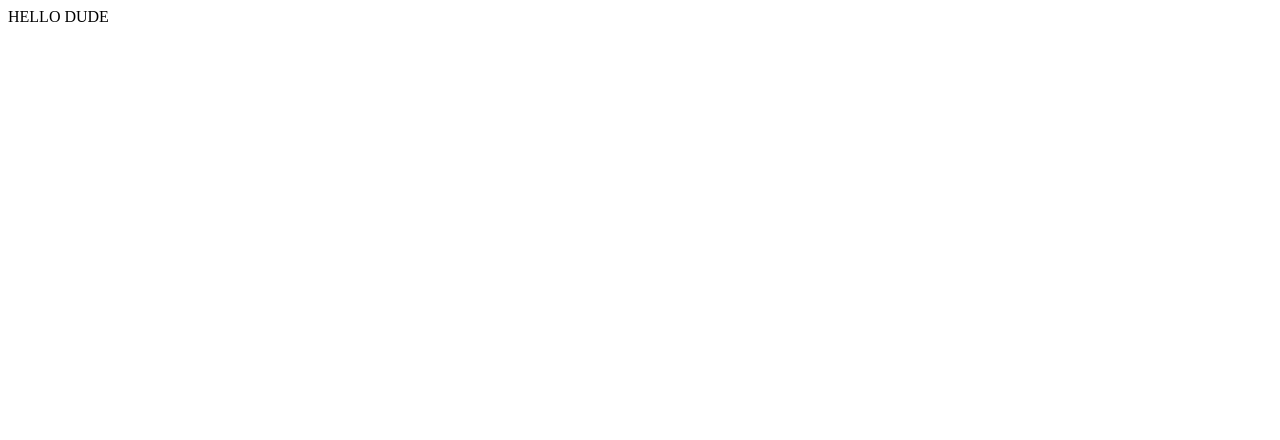
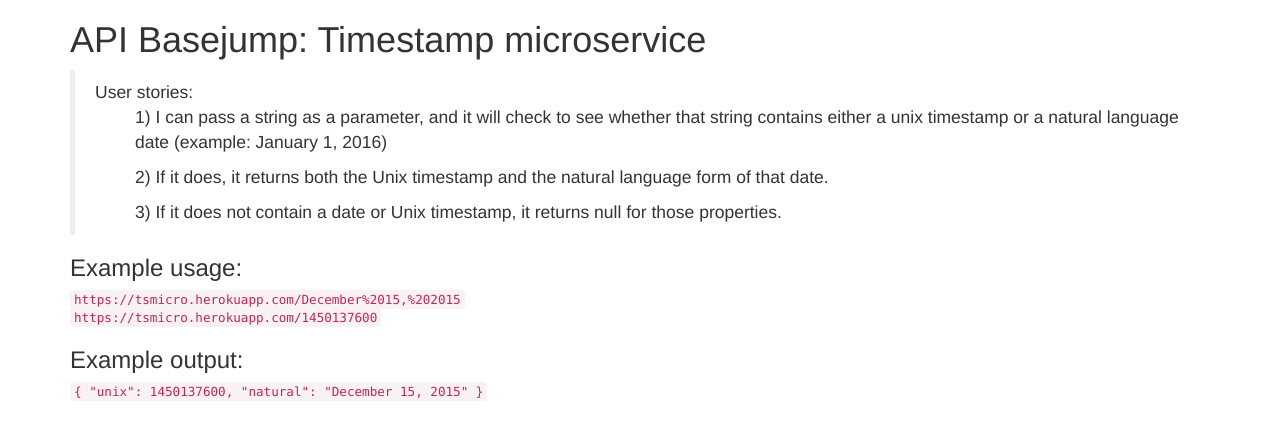
Before and after one commit to hridayns/ts-microservice, a website: page public/index.html in a window 1280 px wide. Drawn offline with nearby package versions, Linux system fonts and the light colour scheme.

Commit message:
final commit on 22/5/17

```diff
--- /dev/null
+++ b/Procfile.txt
@@ -0,0 +1 @@
+web: node index.js
--- a/index.js
+++ b/index.js
@@ -36,7 +36,6 @@
   //getTime() returns number of milliseconds. Convert them to seconds by dividing it by 1000
   var offset = date.getTimezoneOffset();//to get the difference between UTC and local time
   var unixTs = date.getTime()/1000 - (offset*60);
-  console.log(offset + " " + unixTs);
   return unixTs;
 }
 function genNatural(date) {
--- a/package.json
+++ b/package.json
@@ -4,7 +4,8 @@
   "description": "",
   "main": "index.js",
   "scripts": {
-    "test": "echo \"Error: no test specified\" && exit 1"
+    "test": "echo \"Error: no test specified\" && exit 1",
+	"start": "node index.js"
   },
   "keywords": [],
   "author": "",
--- a/public/index.html
+++ b/public/index.html
@@ -1,8 +1,30 @@
 <html>
 <head>
 <title>Static page</title>
+<link rel="stylesheet" href="https://maxcdn.bootstrapcdn.com/bootstrap/3.3.6/css/bootstrap.min.css">
 </head>
 <body>
-  HELLO DUDE
+  <div class="container">
+            <h1 class="header">
+                API Basejump: Timestamp microservice
+            </h1>
+            <blockquote>
+                User stories:
+                <ul>1) I can pass a string as a parameter, and it will check to see whether that string
+                contains either a unix timestamp or a natural language date (example: January 1, 2016)</ul>
+                <ul>2) If it does, it returns both the Unix timestamp and the natural language form of that date.</ul>
+                <ul>3) If it does not contain a date or Unix timestamp, it returns null for those properties.</ul>
+            </blockquote>
+            <h3>Example usage:</h3>
+            <code>https://tsmicro.herokuapp.com/December%2015,%202015</code><br>
+            <code>https://tsmicro.herokuapp.com/1450137600</code>
+            <h3>Example output:</h3>
+            <code>
+                {
+                  "unix": 1450137600,
+                  "natural": "December 15, 2015"
+                }
+            </code>
+        </div>
 </body>
 </html>
```
